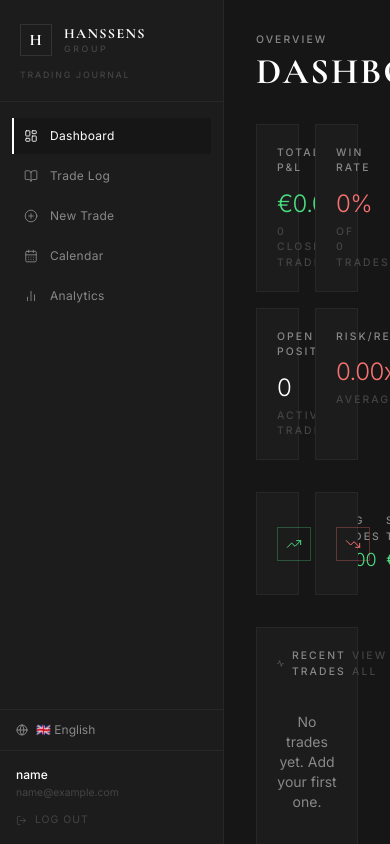
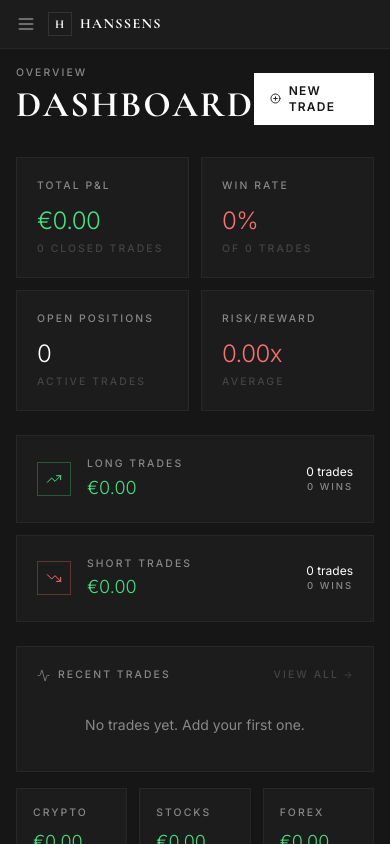
Before and after one commit to hanssenstim75-ux/Hanssens-Invest-Journal, a React (Vite) app: page /login in a window 390 px wide. Both pictures are taken after typing "name@example.com", "Sample123" into the empty fields and a click on the button "LOG IN". Built offline with nearby package versions, Linux system fonts and the light colour scheme.

Commit message:
Mobile responsive layout — drawer sidebar, stacked grids, mobile header

```diff
--- a/src/components/Layout.tsx
+++ b/src/components/Layout.tsx
@@ -1,18 +1,46 @@
+import { useState } from 'react'
 import { Outlet, Navigate } from 'react-router-dom'
+import { Menu, X } from 'lucide-react'
 import { useAuth } from '../context/AuthContext'
 import Sidebar from './Sidebar'
 
 export default function Layout() {
   const { user } = useAuth()
+  const [open, setOpen] = useState(false)
 
   if (!user) return <Navigate to="/login" replace />
 
   return (
     <div className="flex h-full min-h-screen w-full bg-bg">
-      <Sidebar />
-      <main className="flex-1 overflow-auto w-full">
-        <Outlet />
-      </main>
+      {/* Mobile overlay */}
+      {open && (
+        <div className="fixed inset-0 z-40 bg-black/60 lg:hidden" onClick={() => setOpen(false)} />
+      )}
+
+      {/* Sidebar — drawer on mobile, static on desktop */}
+      <div className={`fixed inset-y-0 left-0 z-50 transition-transform duration-200 lg:static lg:translate-x-0 lg:z-auto ${open ? 'translate-x-0' : '-translate-x-full'}`}>
+        <Sidebar onClose={() => setOpen(false)} />
+      </div>
+
+      {/* Main */}
+      <div className="flex flex-col flex-1 min-w-0 w-full">
+        {/* Mobile top bar */}
+        <header className="lg:hidden flex items-center gap-3 px-4 py-3 bg-card border-b border-border sticky top-0 z-30">
+          <button onClick={() => setOpen(true)} className="text-muted hover:text-white transition-colors">
+            <Menu size={20} />
+          </button>
+          <div className="flex items-center gap-2">
+            <div className="w-6 h-6 border border-border-light flex items-center justify-center">
+              <span className="brand-title text-xs text-white leading-none">H</span>
+            </div>
+            <p className="brand-title text-sm tracking-widest text-white">HANSSENS</p>
+          </div>
+        </header>
+
+        <main className="flex-1 overflow-auto w-full">
+          <Outlet />
+        </main>
+      </div>
     </div>
   )
 }
--- a/src/pages/AddTrade.tsx
+++ b/src/pages/AddTrade.tsx
@@ -31,14 +31,14 @@ export default function AddTrade() {
   const inputCls = 'w-full bg-bg border border-border px-4 py-2.5 text-sm text-white focus:outline-none focus:border-border-light transition-colors'
 
   return (
-    <div className="p-8 w-full max-w-3xl">
+    <div className="p-4 md:p-8 w-full max-w-3xl">
       <div className="mb-8">
         <p className="label-caps text-muted mb-1">{t('addTrade.register')}</p>
         <h1 className="brand-title text-4xl text-white">{t('addTrade.title')}</h1>
       </div>
 
       <form onSubmit={handleSubmit} className="bg-card border border-border p-6 space-y-5">
-        <div className="grid grid-cols-2 gap-4">
+        <div className="grid grid-cols-1 gap-4 sm:grid-cols-2">
           <div>
             <label className="label-caps block mb-2">{t('addTrade.date')}</label>
             <input type="date" value={form.date} onChange={e => set('date', e.target.value)} required className={inputCls} />
@@ -49,7 +49,7 @@ export default function AddTrade() {
           </div>
         </div>
 
-        <div className="grid grid-cols-3 gap-4">
+        <div className="grid grid-cols-1 gap-4 sm:grid-cols-3">
           <div>
             <label className="label-caps block mb-2">{t('addTrade.market')}</label>
             <select value={form.market} onChange={e => set('market', e.target.value as Market)} className={inputCls + ' cursor-pointer'}>
@@ -80,7 +80,7 @@ export default function AddTrade() {
           </div>
         </div>
 
-        <div className="grid grid-cols-3 gap-4">
+        <div className="grid grid-cols-1 gap-4 sm:grid-cols-3">
           <div>
             <label className="label-caps block mb-2">{t('addTrade.entry')}</label>
             <input type="number" step="any" value={form.entryPrice} onChange={e => set('entryPrice', e.target.value)} required placeholder="0.00" className={inputCls} />
--- a/src/pages/Analytics.tsx
+++ b/src/pages/Analytics.tsx
@@ -83,14 +83,14 @@ export default function Analytics() {
   }
 
   return (
-    <div className="p-8 w-full">
+    <div className="p-4 md:p-8 w-full">
       <div className="mb-8">
         <p className="label-caps text-muted mb-1">Statistieken</p>
         <h1 className="brand-title text-4xl text-white">Analyse</h1>
       </div>
 
       {/* Key stats */}
-      <div className="grid grid-cols-2 gap-4 mb-8 lg:grid-cols-4">
+      <div className="grid grid-cols-2 gap-3 mb-6 lg:grid-cols-4">
         <div className="bg-card border border-border p-5">
           <p className="label-caps mb-2">Beste Trade</p>
           <p className="text-profit text-xl font-light">{fmt(stats.bestTrade?.pnl ?? 0)}</p>
@@ -142,7 +142,7 @@ export default function Analytics() {
         </ResponsiveContainer>
       </div>
 
-      <div className="grid grid-cols-2 gap-4 mb-4">
+      <div className="grid grid-cols-1 gap-4 mb-4 sm:grid-cols-2">
         {/* Per-trade bar */}
         <div className="bg-card border border-border p-5">
           <p className="label-caps mb-4">P&L per Trade</p>
--- a/src/pages/Calendar.tsx
+++ b/src/pages/Calendar.tsx
@@ -52,13 +52,13 @@ export default function Calendar() {
   const todayKey = `${today.getFullYear()}-${String(today.getMonth() + 1).padStart(2, '0')}-${String(today.getDate()).padStart(2, '0')}`
 
   return (
-    <div className="p-8 w-full">
+    <div className="p-4 md:p-8 w-full">
       <div className="mb-8">
         <p className="label-caps text-muted mb-1">{t('calendar.overview')}</p>
         <h1 className="brand-title text-4xl text-white">{t('calendar.title')}</h1>
       </div>
 
-      <div className="grid grid-cols-1 gap-4 lg:grid-cols-3">
+      <div className="grid grid-cols-1 gap-4 xl:grid-cols-3">
         {/* Calendar */}
         <div className="lg:col-span-2 bg-card border border-border p-5">
           <div className="flex items-center justify-between mb-5">
--- a/src/pages/Dashboard.tsx
+++ b/src/pages/Dashboard.tsx
@@ -66,7 +66,7 @@ export default function Dashboard() {
   const recent = trades.slice(0, 5)
 
   return (
-    <div className="p-8 w-full">
+    <div className="p-4 md:p-8 w-full">
       <div className="mb-8 flex items-end justify-between">
         <div>
           <p className="label-caps text-muted mb-1">{t('dashboard.overview')}</p>
@@ -78,14 +78,14 @@ export default function Dashboard() {
         </Link>
       </div>
 
-      <div className="grid grid-cols-2 gap-4 mb-8 lg:grid-cols-4">
+      <div className="grid grid-cols-2 gap-3 mb-6 lg:grid-cols-4">
         <StatCard label={t('dashboard.totalPnl')} value={fmt(stats.totalPnl)} sub={`${stats.closed} ${t('dashboard.closedTrades')}`} positive={stats.totalPnl >= 0} />
         <StatCard label={t('dashboard.winRate')} value={`${stats.winRate.toFixed(0)}%`} sub={`${t('dashboard.ofTrades').replace('{n}', stats.closed.toString())}`} positive={stats.winRate >= 50} />
         <StatCard label={t('dashboard.openPositions')} value={stats.open.toString()} sub={t('dashboard.activeTrades')} />
         <StatCard label={t('dashboard.rr')} value={`${stats.rr.toFixed(2)}x`} sub={t('dashboard.average')} positive={stats.rr >= 1} />
       </div>
 
-      <div className="grid grid-cols-2 gap-4 mb-8">
+      <div className="grid grid-cols-1 gap-3 mb-6 sm:grid-cols-2">
         {(['LONG', 'SHORT'] as const).map(dir => {
           const dirTrades = trades.filter(t => t.direction === dir && t.status === 'CLOSED')
           const dirPnl = dirTrades.reduce((s, t) => s + (t.pnl ?? 0), 0)
@@ -124,7 +124,7 @@ export default function Dashboard() {
         }
       </div>
 
-      <div className="mt-4 grid grid-cols-3 gap-4">
+      <div className="mt-4 grid grid-cols-3 gap-3">
         {['Crypto', 'Stocks', 'Forex'].map(market => {
           const m = trades.filter(t => t.market === market && t.status === 'CLOSED')
           const pnl = m.reduce((s, t) => s + (t.pnl ?? 0), 0)
--- a/src/pages/Trades.tsx
+++ b/src/pages/Trades.tsx
@@ -28,7 +28,7 @@ export default function Trades() {
   const totalPnl = useMemo(() => filtered.filter(tr => tr.status === 'CLOSED').reduce((s, tr) => s + (tr.pnl ?? 0), 0), [filtered])
 
   return (
-    <div className="p-8">
+    <div className="p-4 md:p-8">
       <div className="mb-6 flex items-end justify-between">
         <div>
           <p className="label-caps text-muted mb-1">{t('trades.overview')}</p>
```
Also changed, not shown: src/components/Sidebar.tsx (+17 -5 lines).
